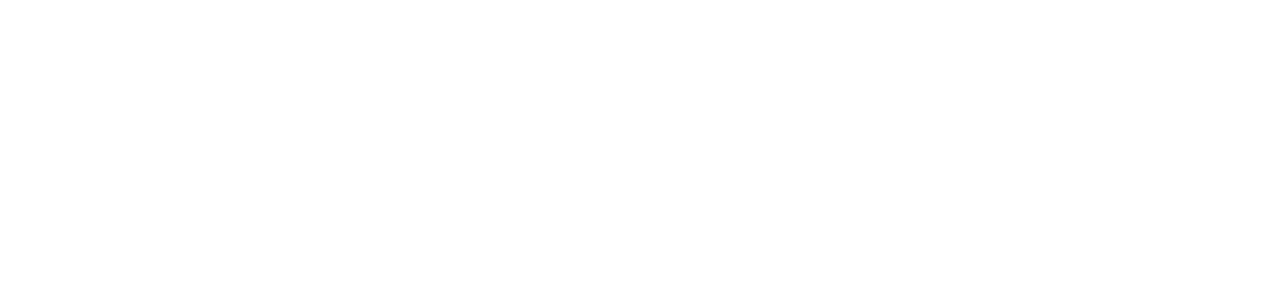
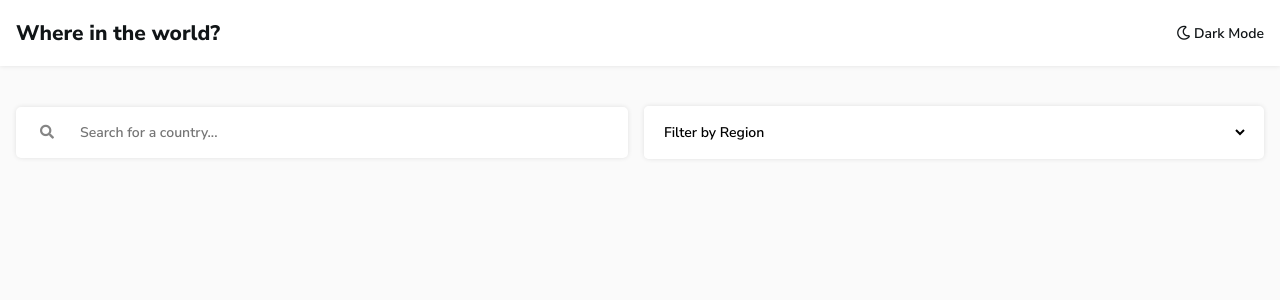
Before and after one commit to DZbug/countries, a React (Create React App) app: page / in a window 1280 px wide. Shown: the top 300 px of the page. Built offline with nearby package versions, Linux system fonts and the light colour scheme.

Commit message:
Structure, styles

```diff
--- a/public/index.html
+++ b/public/index.html
@@ -24,6 +24,12 @@
       work correctly both with client-side routing and a non-root public URL.
       Learn how to configure a non-root public URL by running `npm run build`.
     -->
+    <link
+      rel="stylesheet"
+      href="https://use.fontawesome.com/releases/v5.14.0/css/all.css"
+      integrity="sha384-HzLeBuhoNPvSl5KYnjx0BT+WB0QEEqLprO+NBkkk5gbc67FTaL7XIGa2w1L0Xbgc"
+      crossorigin="anonymous"
+    />
     <title>React App</title>
   </head>
   <body>
--- a/src/App.js
+++ b/src/App.js
@@ -1,8 +1,15 @@
 import React from "react";
+import Navbar from "./components/layout/Navbar";
+import Home from "./components/pages/Home";
 import "./App.scss";
 
 function App() {
-  return <div className="App"></div>;
+  return (
+    <div className="App">
+      <Navbar />
+      <Home />
+    </div>
+  );
 }
 
 export default App;
--- a/src/App.scss
+++ b/src/App.scss
@@ -0,0 +1,166 @@
+@import url("https://fonts.googleapis.com/css2?family=Nunito+Sans:wght@300;600;800&display=swap");
+
+// Width
+$mobile-width: 375px;
+$desktop-width: 1440px;
+
+// Colors
+
+// light mode
+$very-dark-blue-color: hsl(200, 15%, 8%); // text
+$dark-gray-color: hsl(0, 0%, 52%); // input
+$very-light-gray-color: hsl(0, 0%, 98%); // bg
+
+// dark mode
+$dark-blue-color: hsl(209, 23%, 22%); // elements
+$very-dark-blue-color-2: hsl(207, 26%, 17%); // bg
+
+// light & dark
+$white-color: hsl(0, 0%, 100%); // dark - text, light - elements
+
+$shadow: 0px 0px 5px 0px rgba(0, 0, 0, 0.1);
+
+* {
+  margin: 0;
+  padding: 0;
+  box-sizing: border-box;
+}
+
+body.dark-theme {
+  background-color: $very-dark-blue-color-2;
+  color: $white-color;
+
+  a,
+  .search i,
+  ::placeholder {
+    color: $white-color;
+  }
+
+  .navbar,
+  .filter,
+  input[type="text"],
+  select {
+    background-color: $dark-blue-color;
+    color: $white-color;
+  }
+}
+
+body {
+  font-family: "Nunito Sans", sans-serif;
+  font-size: 14px;
+  background-color: $very-light-gray-color;
+  color: $very-dark-blue-color;
+}
+
+a {
+  text-decoration: none;
+  color: $very-dark-blue-color;
+}
+
+.container {
+  width: 100%;
+  margin: 0 auto;
+  padding: 0 1rem;
+}
+
+.navbar {
+  background-color: $white-color;
+  padding: 1.2rem 0;
+  box-shadow: $shadow;
+
+  .container {
+    display: flex;
+    justify-content: space-between;
+    align-items: center;
+  }
+
+  a {
+    font-weight: 600;
+  }
+}
+
+.form {
+  width: 100%;
+  padding: 2.5rem 0;
+  display: flex;
+  flex-direction: column;
+
+  input[type="text"],
+  select {
+    background-color: $white-color;
+    font-family: "Nunito Sans", sans-serif;
+    font-size: 14px;
+    font-weight: 600;
+    border: none;
+    border-radius: 5px;
+    padding: 1rem;
+  }
+
+  input[type="text"]:focus,
+  select:focus {
+    outline: none;
+  }
+
+  input[type="text"] {
+    padding-left: 4rem;
+    box-shadow: $shadow;
+  }
+
+  .search {
+    width: 100%;
+    position: relative;
+    margin-bottom: 1rem;
+  }
+
+  .search i {
+    position: absolute;
+    top: 1.1rem;
+    left: 1.5rem;
+    color: $dark-gray-color;
+  }
+
+  .filter {
+    width: 100%;
+    background-color: $white-color;
+    padding-right: 1rem;
+    border-radius: 5px;
+    box-shadow: $shadow;
+  }
+
+  input[type="text"],
+  select {
+    width: 100%;
+  }
+}
+
+@media (min-width: 1440px) {
+  .container {
+    width: $desktop-width;
+  }
+
+  .search,
+  .filter {
+    width: auto !important;
+  }
+
+  input[type="text"] {
+    width: 500px !important;
+  }
+
+  select {
+    width: 200px !important;
+  }
+}
+
+@media (min-width: 376px) {
+  .form {
+    flex-direction: row;
+    justify-content: space-between;
+    align-items: center;
+  }
+
+  .search {
+    margin-right: 1rem;
+    margin-bottom: 0 !important;
+  }
+}
--- /dev/null
+++ b/src/components/countries/Countries.js
@@ -0,0 +1,7 @@
+import React from "react";
+
+const Countries = () => {
+  return <div></div>;
+};
+
+export default Countries;
--- /dev/null
+++ b/src/components/countries/Filter.js
@@ -0,0 +1,16 @@
+import React from "react";
+
+const Filter = () => {
+  return (
+    <div className="filter">
+      <select name="filter">
+        <option defaultValue="">Filter by Region</option>
+        <option>Africa</option>
+        <option>America</option>
+        <option>Asia</option>
+      </select>
+    </div>
+  );
+};
+
+export default Filter;
--- /dev/null
+++ b/src/components/countries/Search.js
@@ -0,0 +1,12 @@
+import React from "react";
+
+const Search = () => {
+  return (
+    <div className="search">
+      <i className="fas fa-search"></i>
+      <input type="text" name="search" placeholder="Search for a country..." />
+    </div>
+  );
+};
+
+export default Search;
--- /dev/null
+++ b/src/components/layout/Navbar.js
@@ -0,0 +1,16 @@
+import React from "react";
+
+const Navbar = () => {
+  return (
+    <nav className="navbar">
+      <div className="container">
+        <h1>Where in the world?</h1>
+        <a href="#!" className="btn-toggle">
+          <i className="far fa-moon"></i> Dark Mode
+        </a>
+      </div>
+    </nav>
+  );
+};
+
+export default Navbar;
--- /dev/null
+++ b/src/components/pages/Home.js
@@ -0,0 +1,18 @@
+import React from "react";
+import Search from "../countries/Search";
+import Filter from "../countries/Filter";
+import Countries from "../countries/Countries";
+
+const Home = () => {
+  return (
+    <div className="container">
+      <form className="form">
+        <Search />
+        <Filter />
+      </form>
+      <Countries />
+    </div>
+  );
+};
+
+export default Home;
```
Also changed, not shown: src/components/countries/Country.js (added), src/components/countries/CountryItem.js (added).
